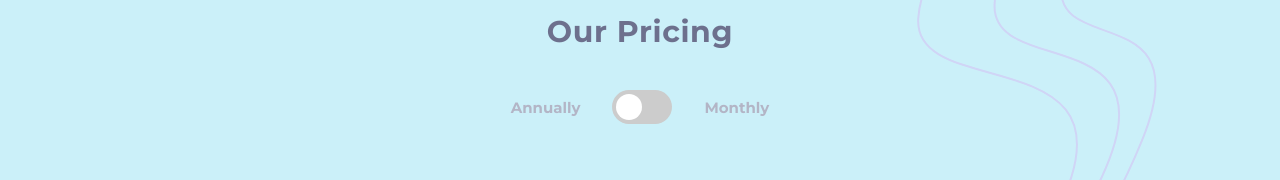
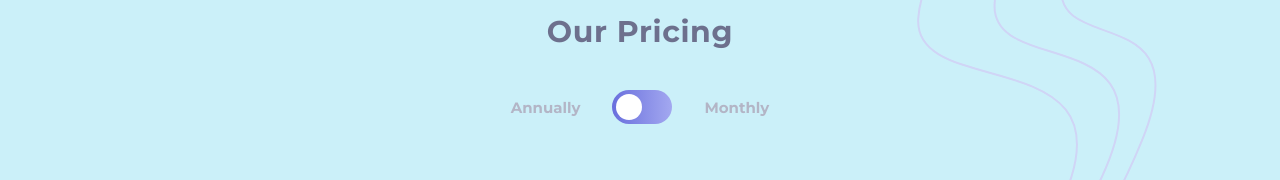
Before and after one commit to ryancodes116/pricing-component, a Vue app: page / in a window 1280 px wide. Shown: the top 180 px of the page. Built offline with nearby package versions, Linux system fonts and the light colour scheme.

Commit message:
edit toggle styling

```diff
--- a/src/components/Header.vue
+++ b/src/components/Header.vue
@@ -59,6 +59,10 @@ export default {
   margin: 0 2rem;
 }
 
+.switch:hover {
+  opacity: 0.7;
+}
+
 /* Hide default HTML checkbox */
 .switch input {
   opacity: 0;
@@ -74,6 +78,11 @@ export default {
   left: 0;
   right: 0;
   bottom: 0;
+  background-image: linear-gradient(
+    0.75turn,
+    hsl(236, 72%, 79%),
+    hsl(237, 63%, 64%)
+  );
   background-color: #ccc;
   -webkit-transition: 0.4s;
   transition: 0.4s;
```
